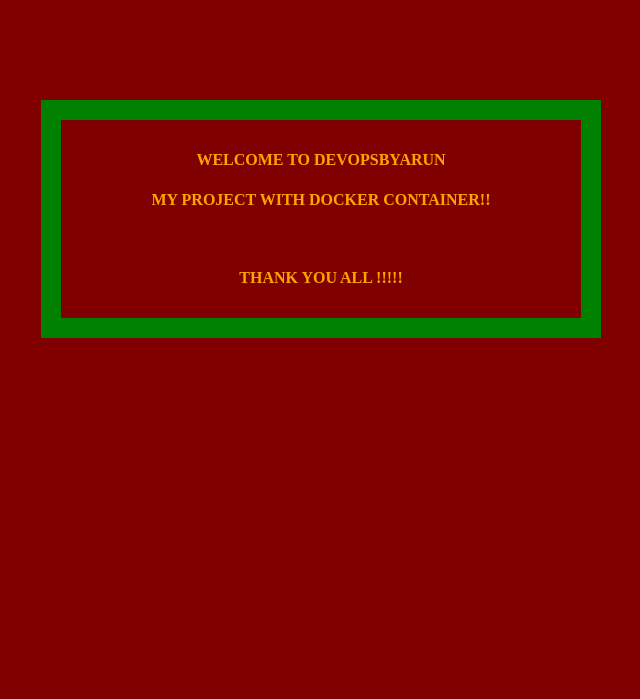
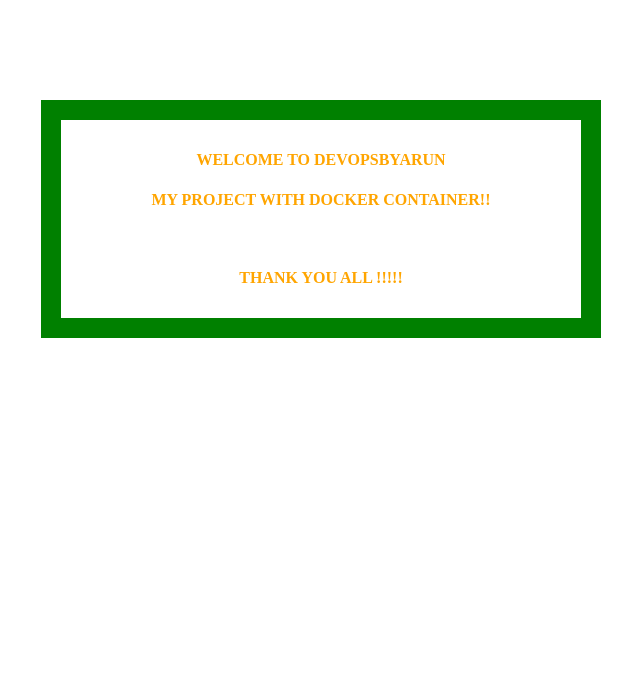
Before and after one commit to devopsbyarun/jenkins-ecr, a Flask app: page / in a window 1280 px wide. Shown: the top 699 px of the page, without its empty margins (319-959 px from the left). Run offline with Flask 2, Linux system fonts and the light colour scheme.

Commit message:
Update index.html

```diff
--- a/templates/index.html
+++ b/templates/index.html
@@ -2,7 +2,7 @@
   <head>
     <style type="text/css">
       body {
-        background: maroon;
+        background: navyblue;
         color: orange;
       }
       div.container {
```
